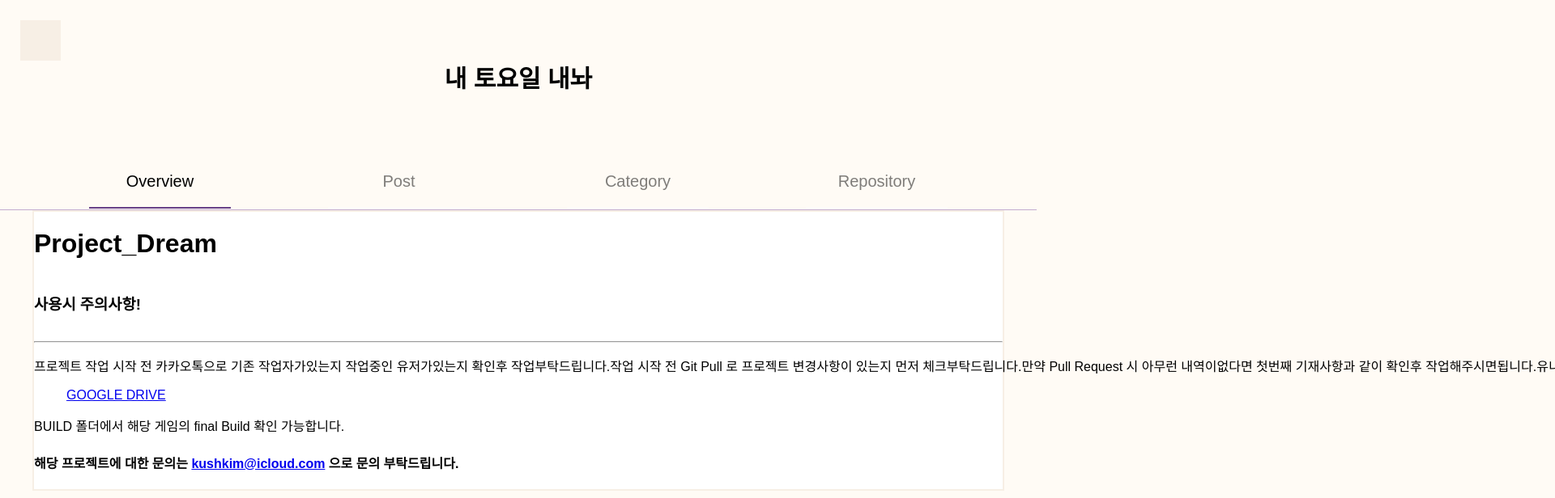
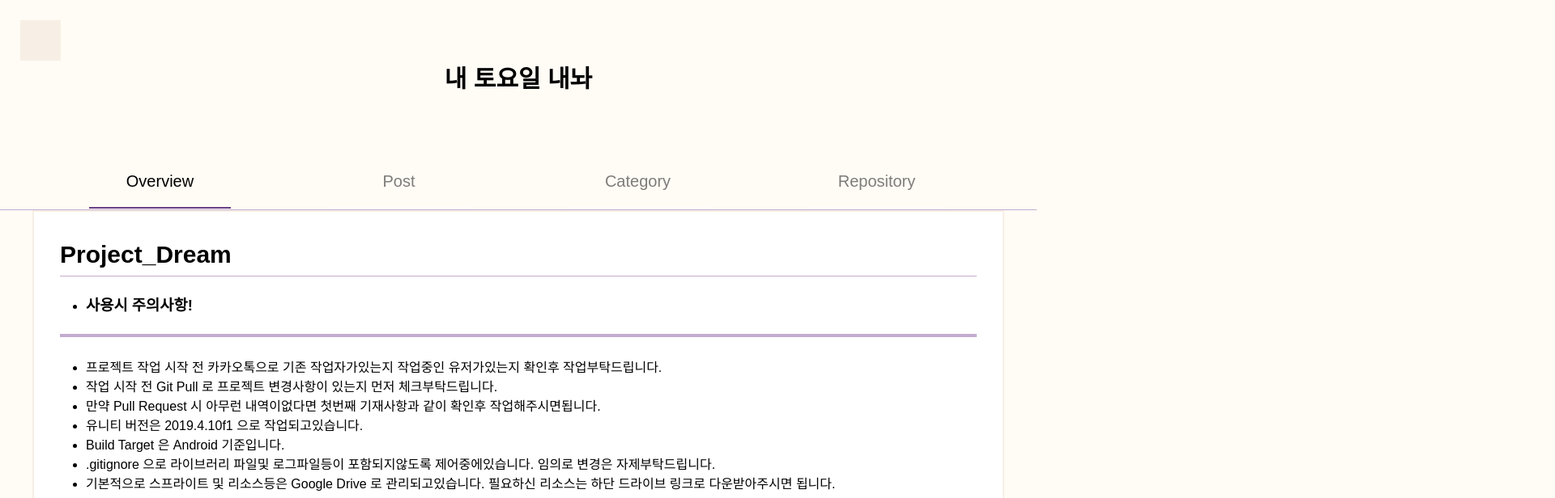
Before and after one commit to Hyangyoun/StudyCode_front, a React (Create React App) app: page /blog in a window 1280 px wide. Shown: the top 616 px of the page at 81% size, 1920 px wide, since content can reach past the window. Built offline with nearby package versions, Linux system fonts and the light colour scheme.

Commit message:
Markdown css작업
코드블럭을 처리하는데 문제가 생김

```diff
--- a/src/Blog/OverView.jsx
+++ b/src/Blog/OverView.jsx
@@ -7,7 +7,7 @@ function OverView(props) {
 
     return (
         <MarkDownSection>
-            <Markdown rehypePlugins={[remarkGfm]}>
+            <Markdown rehypePlugins={[remarkGfm]} className={"MarkDown"}>
                 {text}
             </Markdown>
         </MarkDownSection>
@@ -30,13 +30,55 @@ ___
 
 * BUILD 폴더에서 해당 게임의 final Build 확인 가능합니다.
 #### **해당 프로젝트에 대한 문의는 kushkim@icloud.com 으로 문의 부탁드립니다.**
+
+# h1
+## h2
+### h3
+#### h4
+##### h5
+###### h6
+
+![이미지](https://d1ictngapj85w0.cloudfront.net/landing_template/4f9fd4fd3121f3e7314941e1abdbcf47.jpg)
+
+> 위키백과?
+>> 중대장 드립 검색
+>>> "오늘 중대장은 너희에게 실망했다"
 `
 
 const MarkDownSection = styled.div`
     width: 1200px; height: auto;
+    padding: 16px 32px 32px;
+    box-sizing: border-box;
     margin: auto;
     border: 2px solid var(--second2);
     background-color: white;
+
+    .MarkDown {
+        * {
+            box-sizing: border-box;
+        }
+        h1 {
+            padding-bottom: 0.3em;
+            font-size: 30px;
+            border-bottom: 1px solid var(--second);
+        }
+
+        ul {
+            padding-left: 2em;
+            margin: 0 0 16px;
+        }
+
+        hr {
+            border: 2px solid var(--second);
+            margin: 24px 0;
+        }
+
+        blockquote {
+            padding: 0 1em;
+            border-left: 0.25em solid var(--second);
+            margin: 0 0 16px;
+        }
+    }
 `
 
 export default OverView
--- a/src/GlobalStyle.jsx
+++ b/src/GlobalStyle.jsx
@@ -1,16 +1,6 @@
 import { createGlobalStyle } from "styled-components";
 
 const GlobalStyle = createGlobalStyle`
-    div {
-        display: block;
-    }
-    ul,li {
-        padding: 0px;
-        list-style-type: none;
-        display: flex;
-        flex-direction: row;
-    }
-
     * {
         flex-shrink: 0;
         --primary: #674188;
@@ -18,8 +8,6 @@ const GlobalStyle = createGlobalStyle`
         --second2: #F7EFE5;
         --background: #FFFBF5;
     }
-
-
 `
 
 export default GlobalStyle
```
Also changed, not shown: src/Blog/test.md (deleted, +0 -16 lines).
